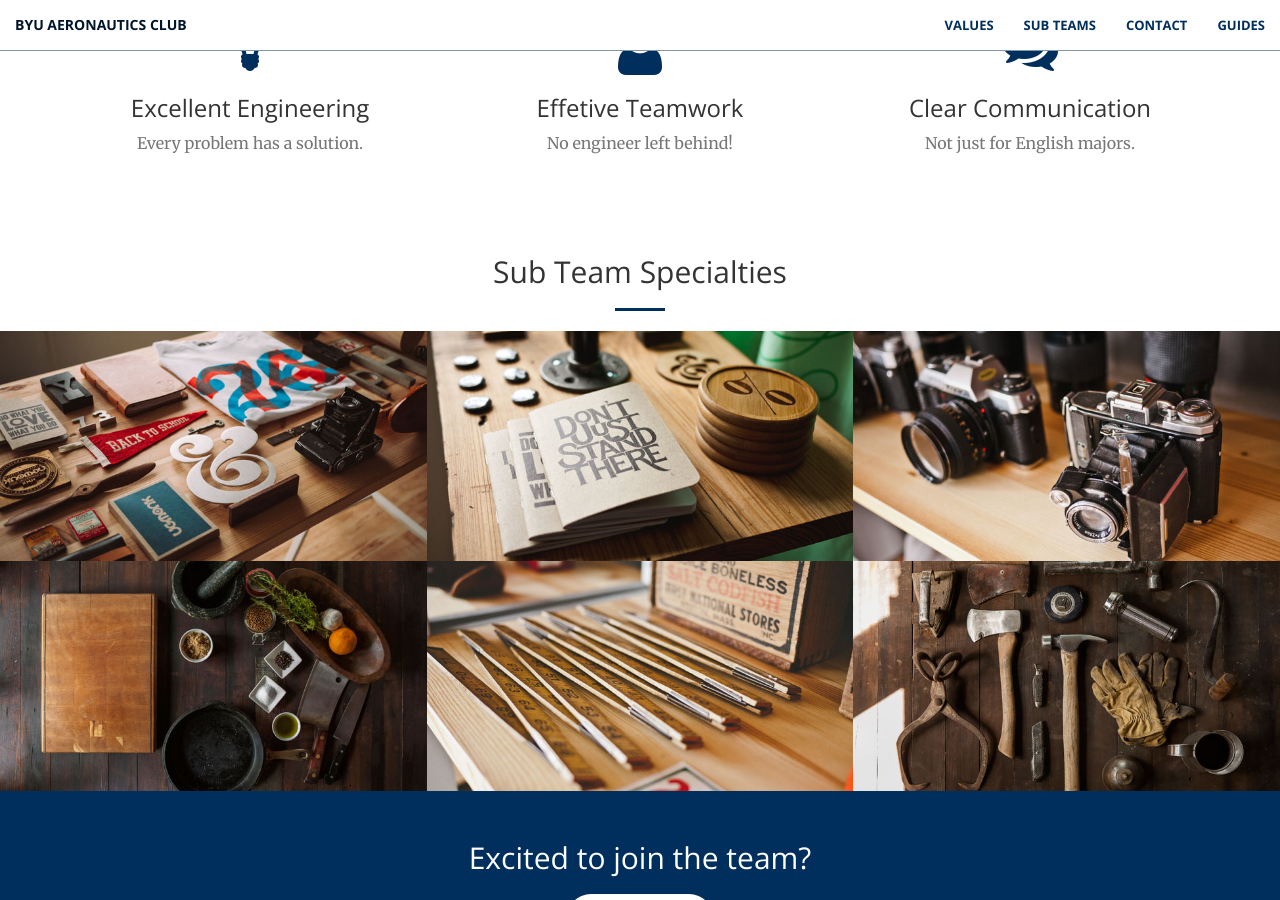
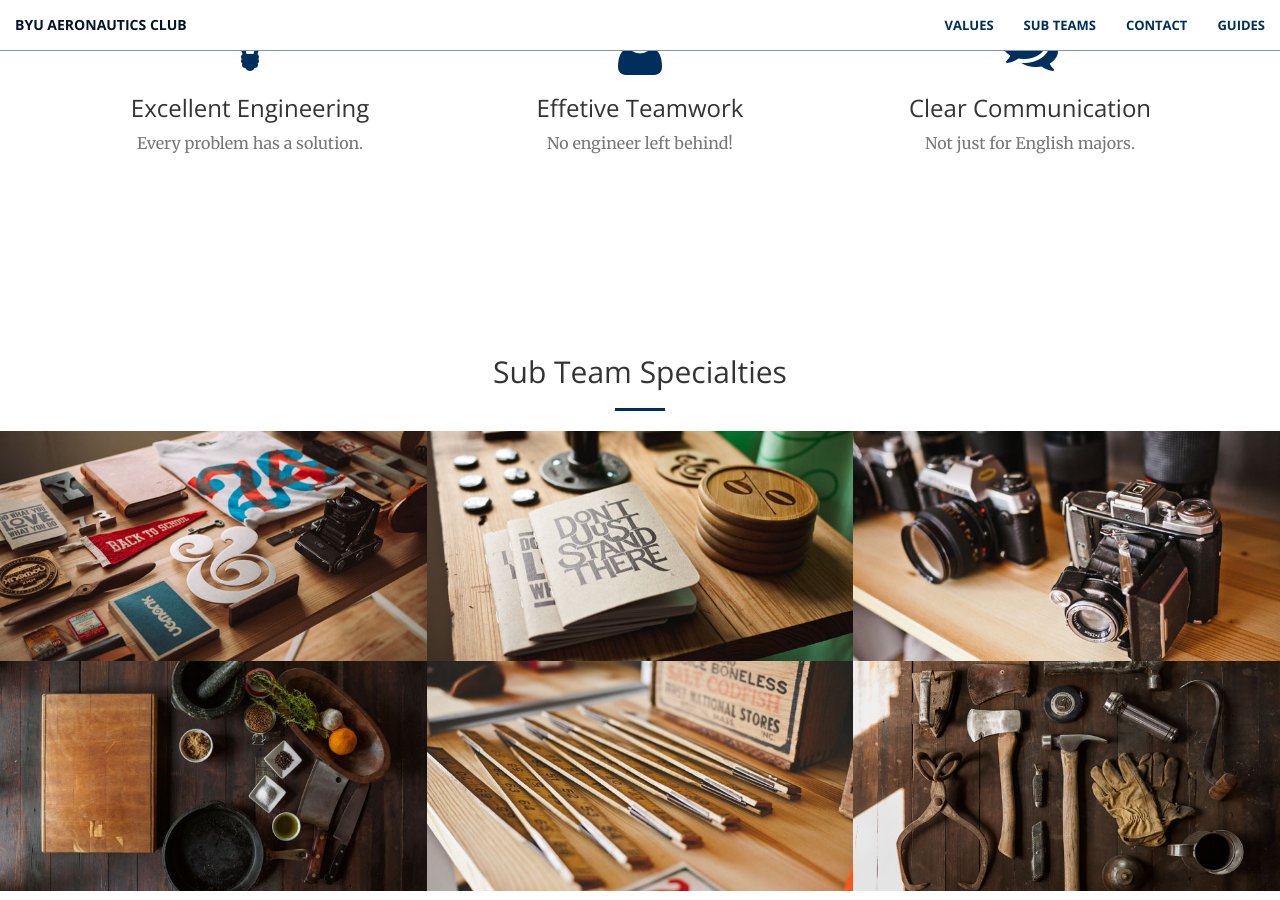
Before and after one commit to BYU-Aeronautics-Club/DBF, a Jekyll site: the page built from index.html, in a window 1280 px wide and 900 px high, scrolled down 1077 px. Built offline with Jekyll 4.4.1, drawn with Linux system fonts in a browser that asks for light colours.

Commit message:
add padding to subteams to see what happens

```diff
--- a/_includes/subteams.html
+++ b/_includes/subteams.html
@@ -1,4 +1,4 @@
-<section class="no-padding" id="subteams">
+<section id="subteams">
     <div class="container">
         <div class="row">
             <div class="col-lg-12 text-center">
```
